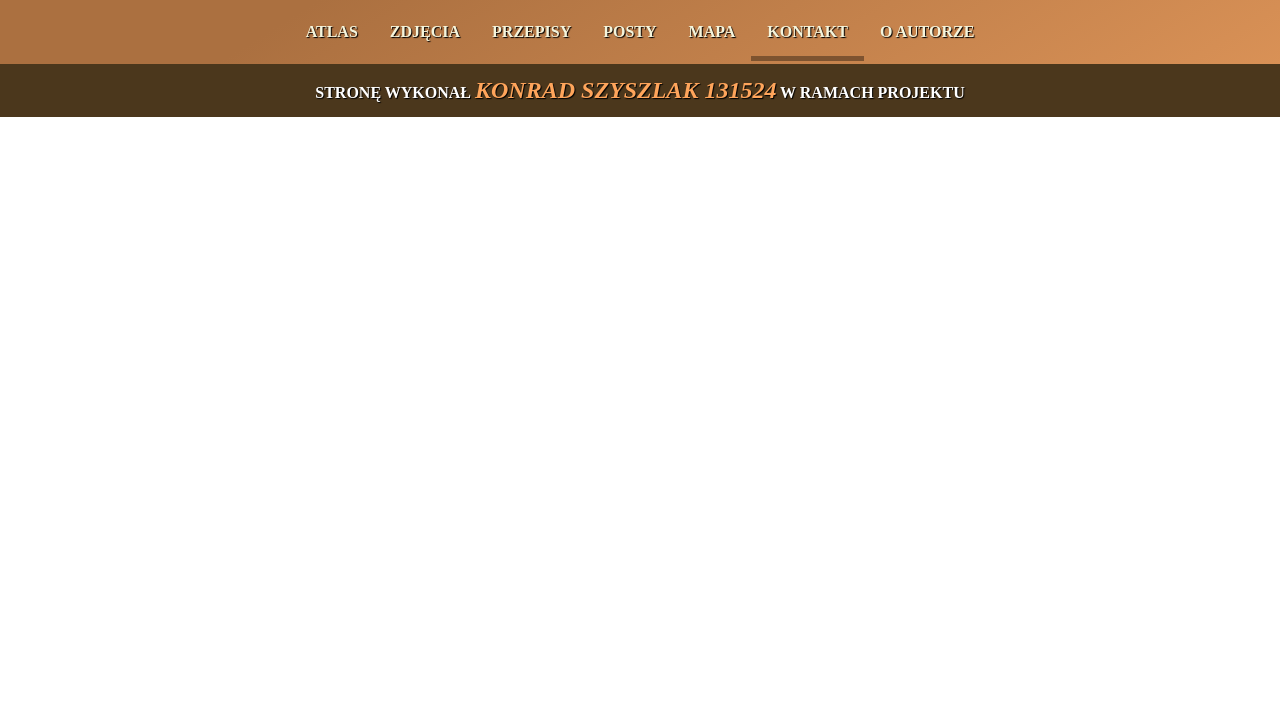
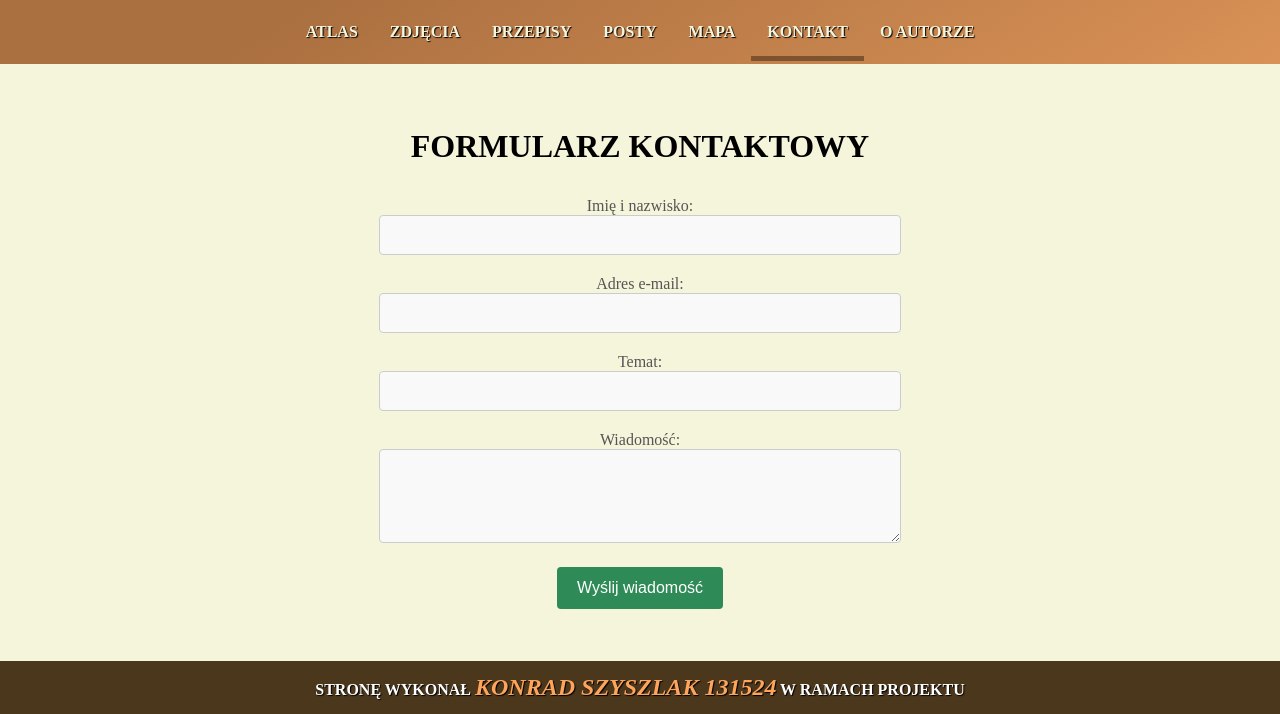
Before and after one commit to Korratus2003/Strona-Grzybiarza, a plain HTML site: page kontakt.html in a window 1280 px wide. Shown: the part 160-874 px from the top of the page. Before the commit the page ends 800 px from the top, so only its background shows below. Drawn offline with Linux system fonts and the light colour scheme; a web font is replaced by a local one.

Commit message:
poprawka, teraz wszystko działa, zostało poprawić style

```diff
--- a/kontakt.html
+++ b/kontakt.html
@@ -47,7 +47,29 @@
         </ul>
     </nav>
     <div id="container">
-        <section>
+        <section class="normal-section">
+            <h2>Formularz Kontaktowy</h2>
+            <form>
+                <div class="form-field">
+                    <label for="name">Imię i nazwisko:</label>
+                    <input type="text" id="name" name="name" required>
+                </div>
+                <div class="form-field">
+                    <label for="email">Adres e-mail:</label>
+                    <input type="email" id="email" name="email" required>
+                </div>
+                <div class="form-field">
+                    <label for="subject">Temat:</label>
+                    <input type="text" id="subject" name="subject" required>
+                </div>
+                <div class="form-field">
+                    <label for="message">Wiadomość:</label>
+                    <textarea id="message" name="message" rows="4" required></textarea>
+                </div>
+                <div class="form-field">
+                    <button type="submit">Wyślij wiadomość</button>
+                </div>
+            </form>
         </section>
     </div>
     <footer>
--- a/style.css
+++ b/style.css
@@ -415,7 +415,49 @@ article{
 }
 
 
+form {
+    display: flex;
+    flex-direction: column;
+}
 
+.form-field {
+    margin-bottom: 20px;
+}
+
+.form-field label {
+    font-size: 16px;
+    color: #555;
+    margin-bottom: 5px;
+}
+
+.form-field input,
+.form-field textarea {
+    width: 100%;
+    padding: 10px;
+    font-size: 16px;
+    border: 1px solid #ccc;
+    border-radius: 4px;
+    background-color: #f9f9f9;
+}
+
+.form-field textarea {
+    resize: vertical;
+}
+
+.form-field button {
+    background-color: #2e8b57;
+    color: white;
+    border: none;
+    padding: 12px 20px;
+    font-size: 16px;
+    cursor: pointer;
+    border-radius: 4px;
+    transition: background-color 0.3s ease;
+}
+
+.form-field button:hover {
+    background-color: #256e43;
+}
 
 
 
```
Also changed, not shown: mapa.html (+2 -2 lines), wybitny-czlowiek.html (+1 -1 lines).
